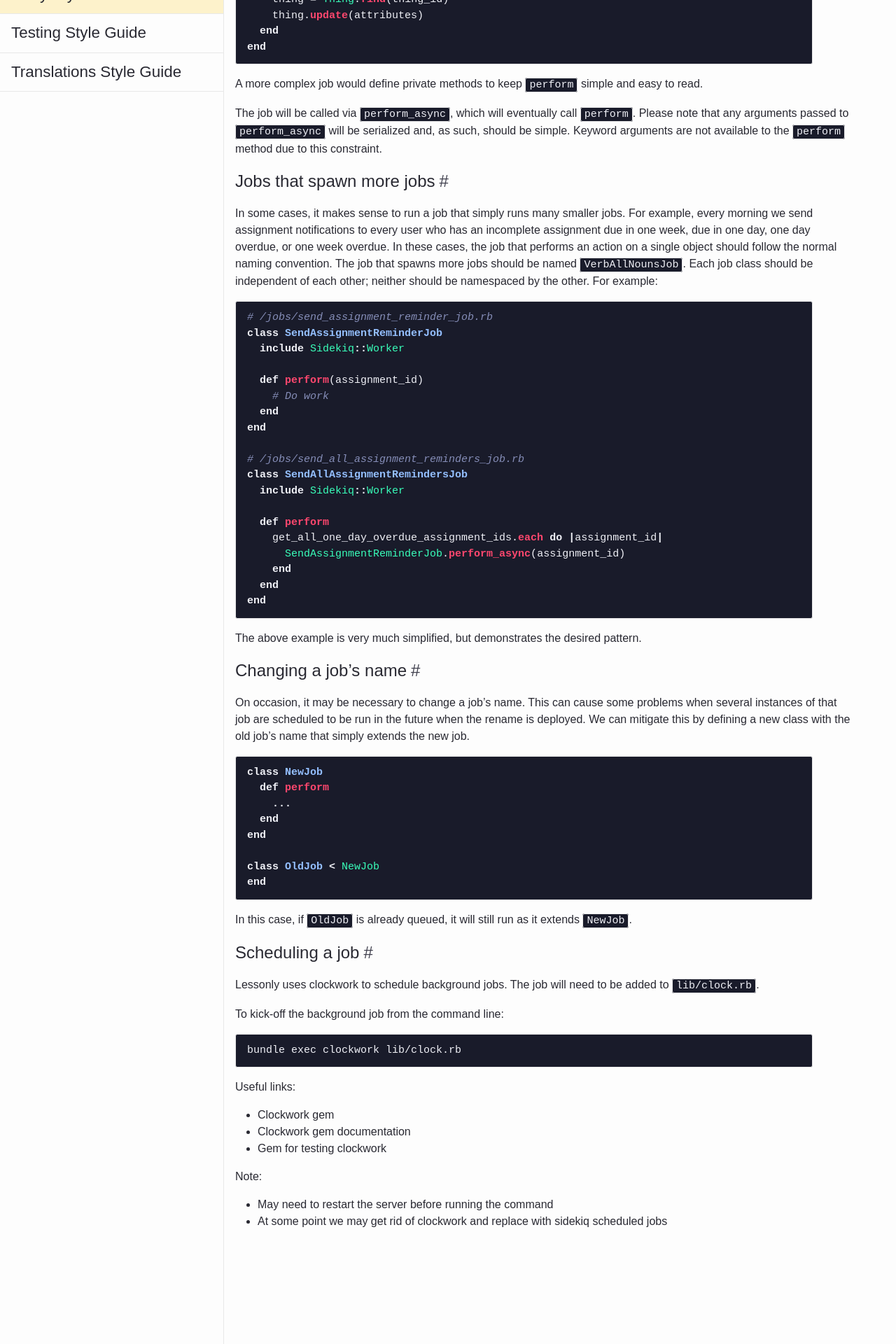
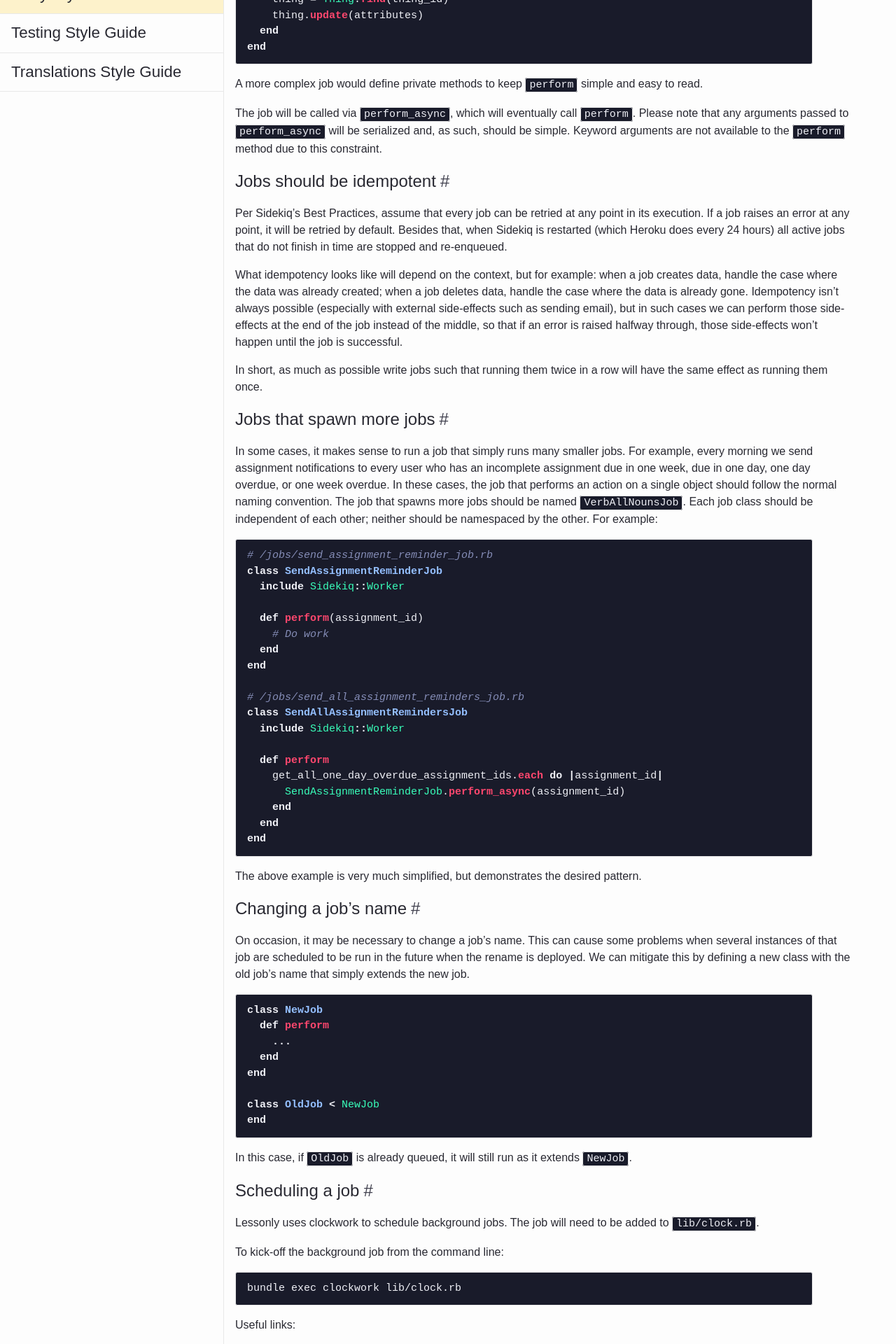
Before and after one commit to isabella232/lessonly.github.io, a Jekyll site: the page built from _styleguide/ruby/job.md, in a window 1280 px wide. Shown: the part 495-2415 px from the top of the page at 70% size. Built offline with Jekyll 4.4.1, drawn with Linux system fonts in a browser that asks for light colours.

Commit message:
Add a recommendation that jobs be idempotent

```diff
--- a/_styleguide/ruby/job.md
+++ b/_styleguide/ruby/job.md
@@ -24,6 +24,13 @@ end
 A more complex job would define private methods to keep `perform` simple and easy to read.
 
 The job will be called via `perform_async`, which will eventually call `perform`. Please note that any arguments passed to `perform_async` will be serialized and, as such, should be simple. Keyword arguments are not available to the `perform` method due to this constraint.
+### Jobs should be idempotent
+
+Per Sidekiq’s [Best Practices](https://github.com/mperham/sidekiq/wiki/Best-Practices#2-make-your-job-idempotent-and-transactional), assume that every job can be retried at any point in its execution. If a job raises an error at any point, it will be retried by default. Besides that, when Sidekiq is restarted (which [Heroku does every 24 hours](https://devcenter.heroku.com/articles/dynos#restarting)) all active jobs that do not finish in time are stopped and re-enqueued.
+
+What idempotency looks like will depend on the context, but for example: when a job creates data, handle the case where the data was already created; when a job deletes data, handle the case where the data is already gone. Idempotency isn't always possible (especially with external side-effects such as sending email), but in such cases we can perform those side-effects at the end of the job instead of the middle, so that if an error is raised halfway through, those side-effects won't happen until the job is successful.
+
+In short, as much as possible write jobs such that running them twice in a row will have the same effect as running them once.
 
 ### Jobs that spawn more jobs
 
```
